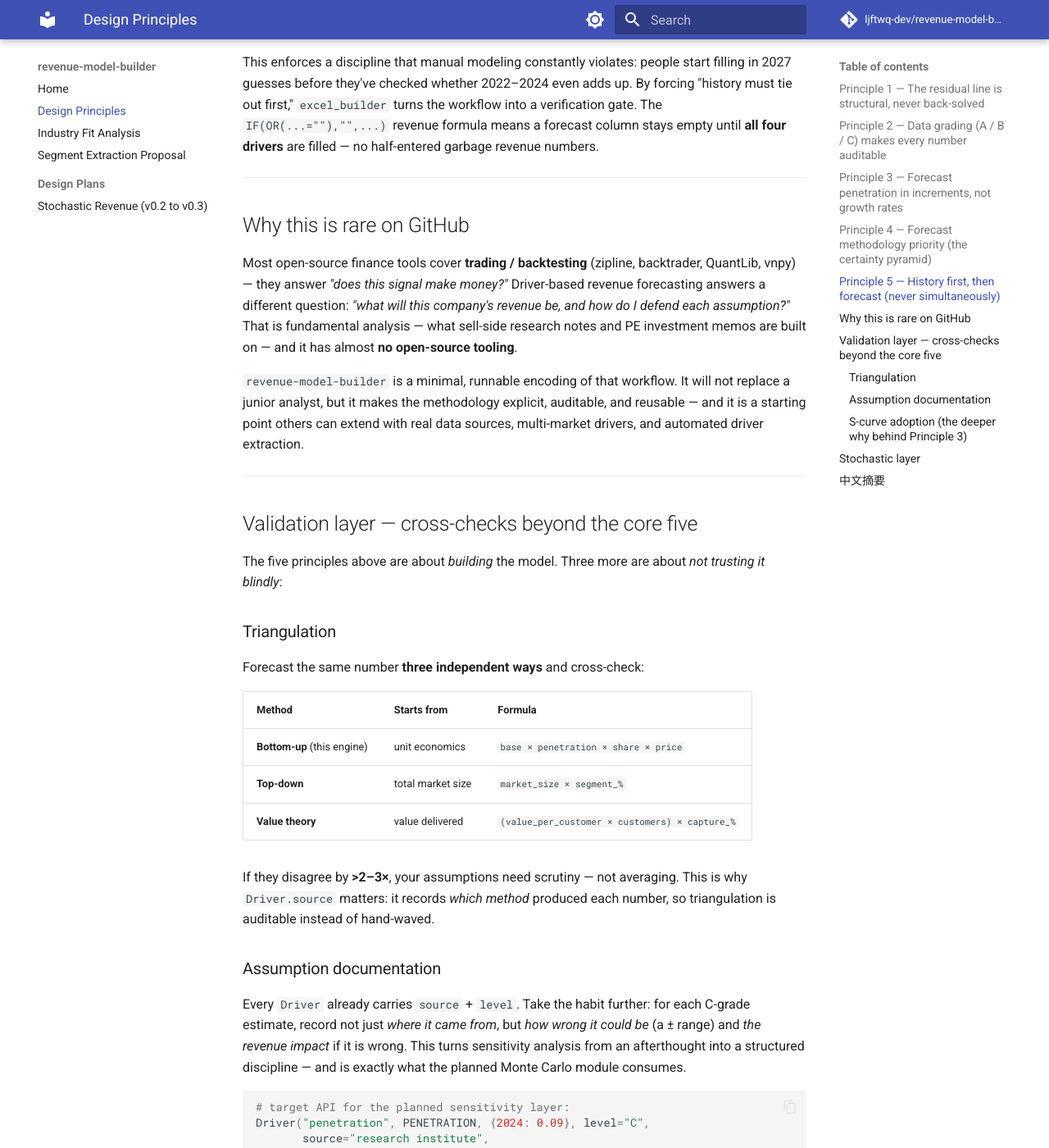
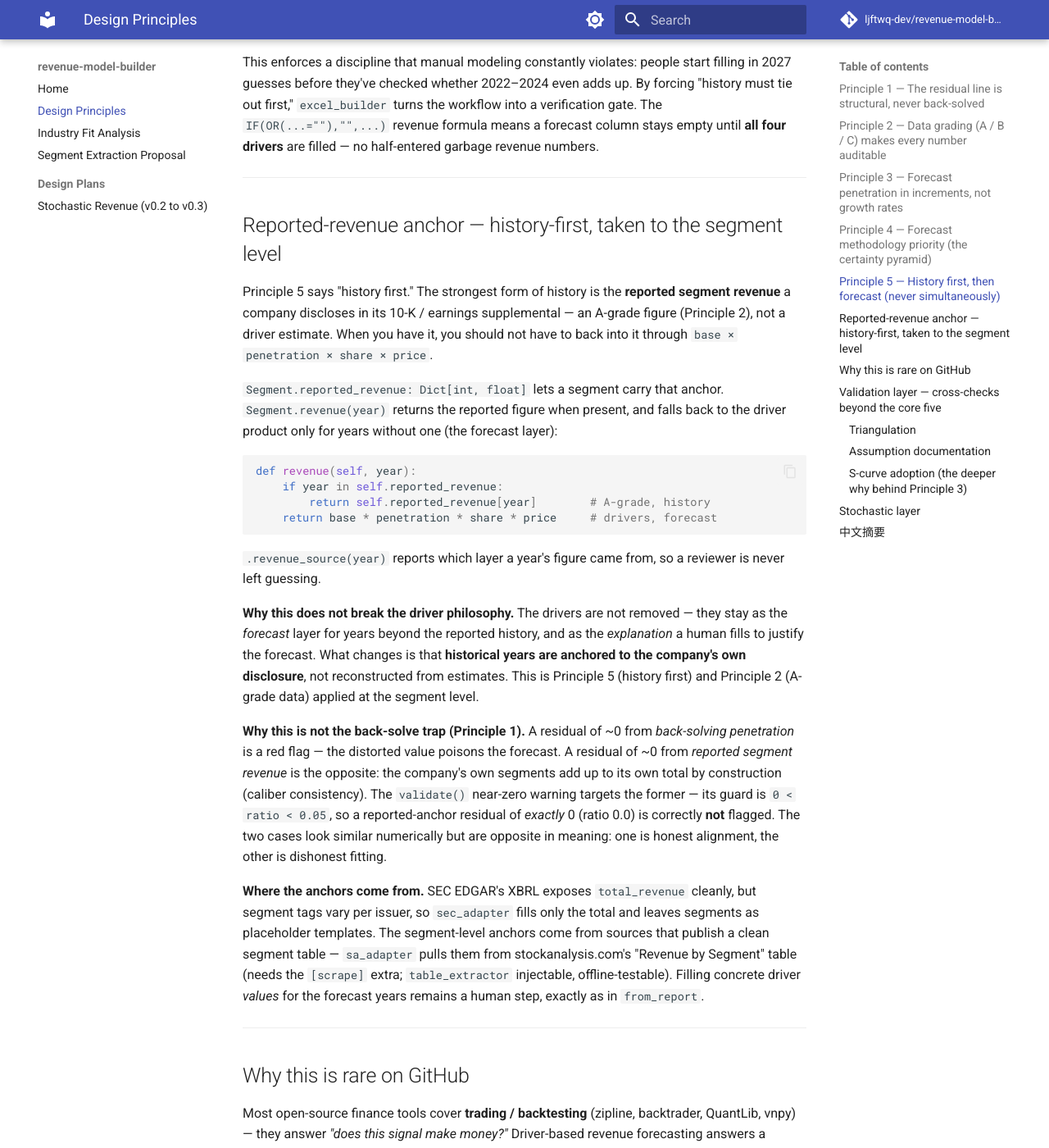
Before and after one commit to ljftwq-dev/revenue-model-builder, an MkDocs documentation site: the page built from docs/design-principles.md, in a window 1280 px wide and 1400 px high, scrolled down 3718 px. Shown: the whole window at 82% size. Built offline with MkDocs 1.6.1 and Material for MkDocs 9.7.7, drawn with Linux system fonts in a browser that asks for light colours; comment, search, counter and statistics services are not loaded; some of the changed text lies outside the part shown.

Commit message:
docs(design-principles): document the reported-revenue anchor principle

````diff
--- a/docs/design-principles.md
+++ b/docs/design-principles.md
@@ -160,6 +160,53 @@ half-entered garbage revenue numbers.
 
 ---
 
+## Reported-revenue anchor — history-first, taken to the segment level
+
+Principle 5 says "history first." The strongest form of history is the
+**reported segment revenue** a company discloses in its 10-K / earnings
+supplemental — an A-grade figure (Principle 2), not a driver estimate. When you
+have it, you should not have to back into it through `base × penetration × share × price`.
+
+`Segment.reported_revenue: Dict[int, float]` lets a segment carry that anchor.
+`Segment.revenue(year)` returns the reported figure when present, and falls back
+to the driver product only for years without one (the forecast layer):
+
+```python
+def revenue(self, year):
+    if year in self.reported_revenue:
+        return self.reported_revenue[year]        # A-grade, history
+    return base * penetration * share * price     # drivers, forecast
+```
+
+`.revenue_source(year)` reports which layer a year's figure came from, so a
+reviewer is never left guessing.
+
+**Why this does not break the driver philosophy.** The drivers are not removed —
+they stay as the *forecast* layer for years beyond the reported history, and as
+the *explanation* a human fills to justify the forecast. What changes is that
+**historical years are anchored to the company's own disclosure**, not
+reconstructed from estimates. This is Principle 5 (history first) and Principle 2
+(A-grade data) applied at the segment level.
+
+**Why this is not the back-solve trap (Principle 1).** A residual of ~0 from
+*back-solving penetration* is a red flag — the distorted value poisons the
+forecast. A residual of ~0 from *reported segment revenue* is the opposite: the
+company's own segments add up to its own total by construction (caliber
+consistency). The `validate()` near-zero warning targets the former — its guard
+is `0 < ratio < 0.05`, so a reported-anchor residual of *exactly* 0 (ratio 0.0)
+is correctly **not** flagged. The two cases look similar numerically but are
+opposite in meaning: one is honest alignment, the other is dishonest fitting.
+
+**Where the anchors come from.** SEC EDGAR's XBRL exposes `total_revenue` cleanly,
+but segment tags vary per issuer, so `sec_adapter` fills only the total and
+leaves segments as placeholder templates. The segment-level anchors come from
+sources that publish a clean segment table — `sa_adapter` pulls them from
+stockanalysis.com's "Revenue by Segment" table (needs the `[scrape]` extra;
+`table_extractor` injectable, offline-testable). Filling concrete driver
+*values* for the forecast years remains a human step, exactly as in `from_report`.
+
+---
+
 ## Why this is rare on GitHub
 
 Most open-source finance tools cover **trading / backtesting** (zipline,
@@ -295,5 +342,6 @@ $\sigma^2/(2\theta)$, induced correlation $\approx\rho$).
 - **渗透率用增量法不用增速法**：有界变量（趋近100%）用「+X个百分点」线性外推，符合S曲线中段；用增速法会指数爆炸、不可信。
 - **预测方法论优先级（确定性金字塔）**：法规政策催化 > 行业锚点 > 历史趋势 > 产品时间线 > 竞品对标。冲突时高确定性优先，并在 source 字段记录依据。
 - **先历史后预测**：历史列必须先对齐（输入+公式），预测列保留结构留空（橙色），直到历史 tie out。收入公式用 IF 保护，避免半填数据产生垃圾结果。
+- **reported segment 收入锚点（history-first 到 segment 级）**：`Segment.reported_revenue` 直接用公司披露的分部收入（A 级），`revenue()` 优先用它，driver 退为预测层。这不破坏 driver 哲学（历史锚用真实披露，预测年才用 driver），也不是 back-solve 陷阱（公司自己的 segment 加起来本就等于 total，residual=0 是口径一致，不是反推失真——`validate` 的近零警告守的是 `0 < ratio < 0.05`，恰好 0 不会被误报）。锚点来源：`sec_adapter` 只抓 total（XBRL segment tag 各家不同），`sa_adapter` 从 stockanalysis 抓 segment 表。
 
 这些是卖方分析师和 PE 投资经理手工建模时的硬核 know-how，踩过坑才写得出来——也正是本库区别于市面量化回测工具的核心价值。
````
